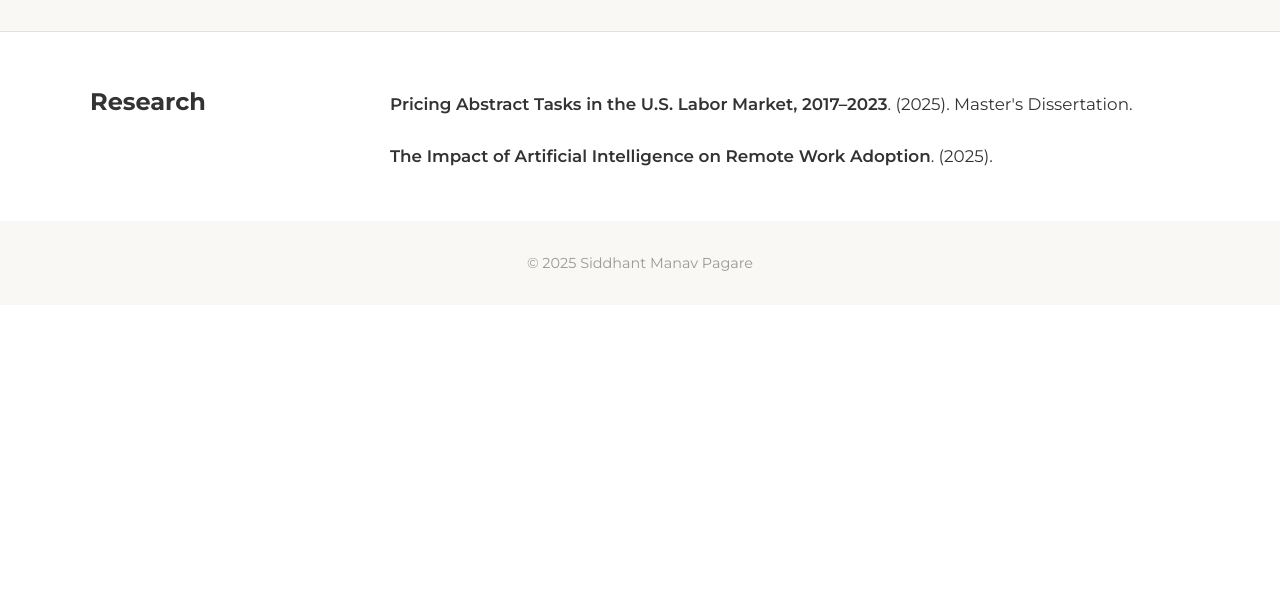
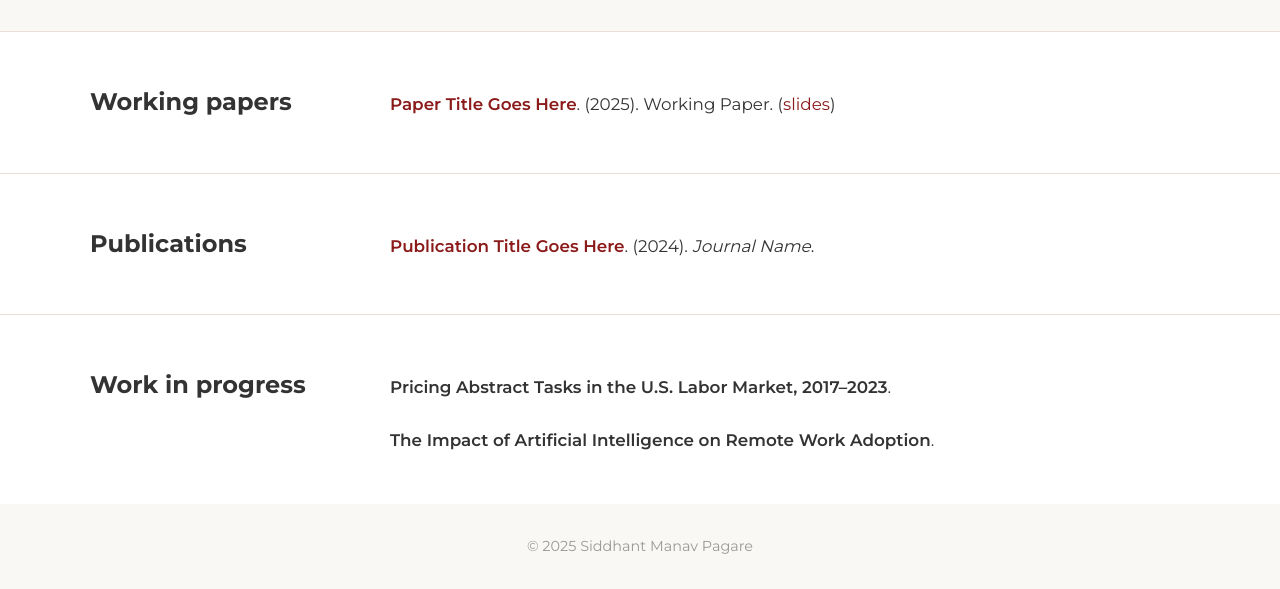
Before and after one commit to SID98-web/personal-site, a plain HTML site: page index.html in a window 1280 px wide. Shown: the part 674-1263 px from the top of the page. Before the commit the page ends 979 px from the top, so only its background shows below. Drawn offline with Linux system fonts and the light colour scheme.

Commit message:
Update bio and restore paper sections with work in progress

```diff
--- a/index.html
+++ b/index.html
@@ -35,9 +35,7 @@
                 <h1>Siddhant Manav Pagare</h1>
                 <p class="bio">
                     I hold an MSc in Economics and Policy (Distinction) from
-                    <a href="https://www.kcl.ac.uk/" target="_blank">King's College London</a>
-                    and a BSc in Economics from the
-                    <a href="https://www.london.ac.uk/" target="_blank">University of London</a> (LSE Distance Programme).
+                    <a href="https://www.kcl.ac.uk/" target="_blank">King's College London</a>.
                     My research interests lie in labour economics, public policy, and causal inference.
                 </p>
                 <div class="hero-contact">
@@ -79,18 +77,43 @@
         </div>
     </section>
 
-    <!-- Research Section -->
+    <!-- Working Papers Section -->
     <section id="research" class="section">
         <div class="section-container">
-            <h2 class="section-title">Research</h2>
+            <h2 class="section-title">Working papers</h2>
+            <div class="section-content">
+                <div class="paper">
+                    <a href="#" class="paper-title">Paper Title Goes Here</a>.
+                    (2025). Working Paper.
+                    (<a href="#">slides</a>)
+                </div>
+            </div>
+        </div>
+    </section>
+
+    <!-- Publications Section -->
+    <section class="section">
+        <div class="section-container">
+            <h2 class="section-title">Publications</h2>
+            <div class="section-content">
+                <div class="paper">
+                    <a href="#" class="paper-title">Publication Title Goes Here</a>.
+                    (2024). <em>Journal Name</em>.
+                </div>
+            </div>
+        </div>
+    </section>
+
+    <!-- Work in Progress Section -->
+    <section class="section">
+        <div class="section-container">
+            <h2 class="section-title">Work in progress</h2>
             <div class="section-content">
                 <div class="paper">
                     <span class="paper-title-plain">Pricing Abstract Tasks in the U.S. Labor Market, 2017–2023</span>.
-                    (2025). Master's Dissertation.
                 </div>
                 <div class="paper">
                     <span class="paper-title-plain">The Impact of Artificial Intelligence on Remote Work Adoption</span>.
-                    (2025).
                 </div>
             </div>
         </div>
```
